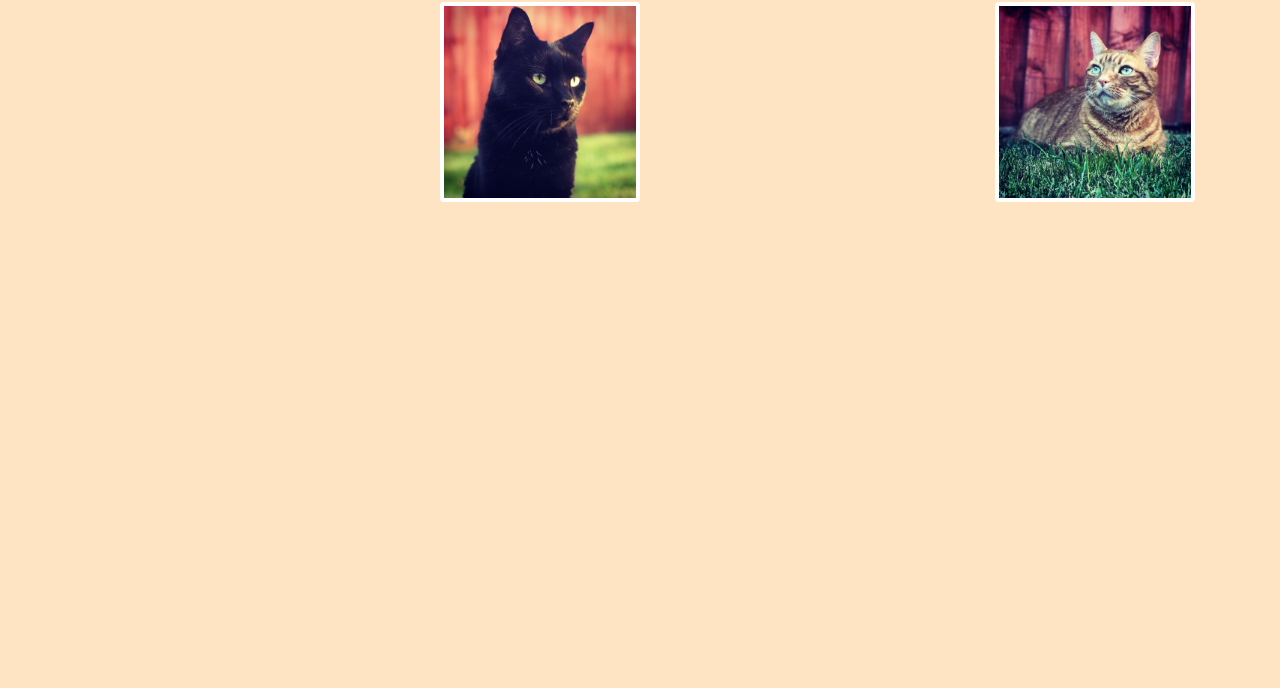
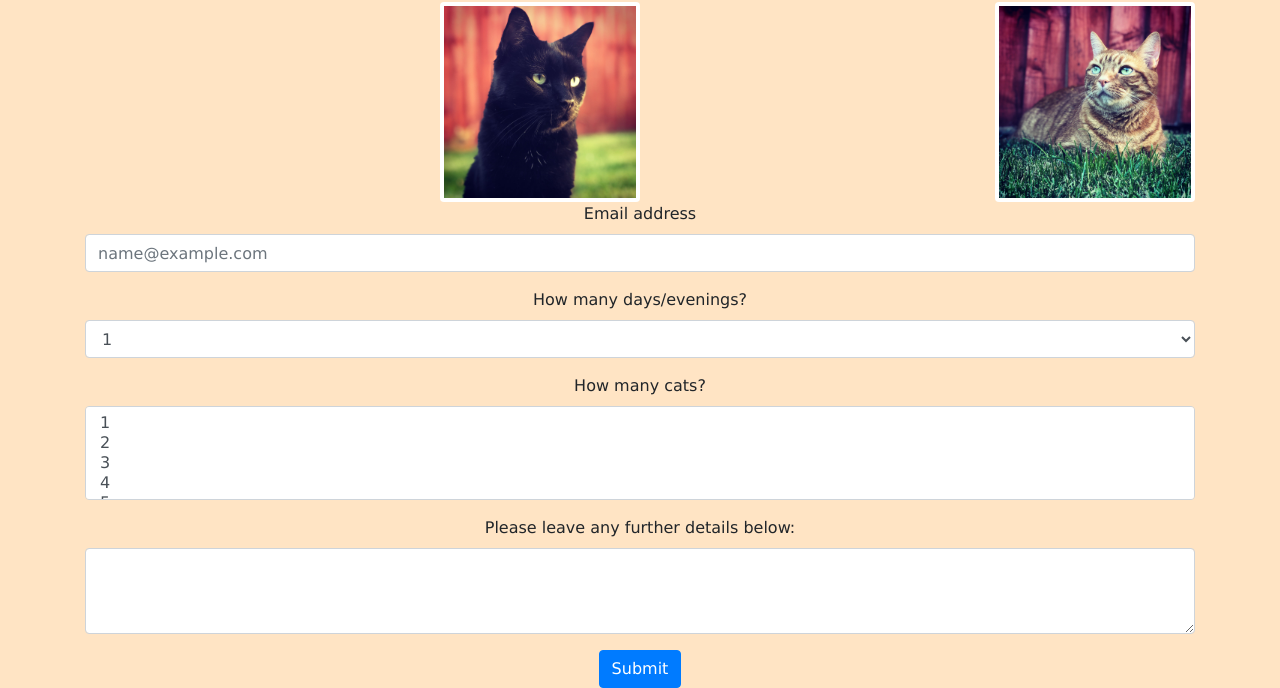
Before and after one commit to lydiabrmc/Meowchester, a plain HTML site: page index.html in a window 1280 px wide. Shown: the part 156-844 px from the top of the page. Before the commit the page ends 800 px from the top, so only its background shows below. Drawn offline with nearby package versions, Linux system fonts and the light colour scheme.

Commit message:
contact/enquiry form layout

```diff
--- a/index.html
+++ b/index.html
@@ -39,6 +39,41 @@
         <img id="edward" class="rounded img-thumbnail" src="./images/986534AB-1DA0-4735-B107-D61C49814C4F_1_105_c.jpeg">
         <img id="edgar" class="rounded img-thumbnail" src="./images/85AE7D21-BD95-43C1-A479-0BC2521CF759_1_105_c.jpeg">
     </div>
+
+    <form class="container">
+        <div class="form-group">
+            <label for="exampleFormControlInput1">Email address</label>
+            <input type="email" class="form-control" id="exampleFormControlInput1" placeholder="name@example.com">
+        </div>
+        <div class="form-group">
+            <label for="exampleFormControlSelect1">How many days/evenings?</label>
+            <select class="form-control" id="exampleFormControlSelect1">
+                <option>1</option>
+                <option>2</option>
+                <option>3</option>
+                <option>4</option>
+                <option>5</option>
+            </select>
+        </div>
+        <div class="form-group">
+            <label for="exampleFormControlSelect2">How many cats?</label>
+            <select multiple class="form-control" id="exampleFormControlSelect2">
+                <option>1</option>
+                <option>2</option>
+                <option>3</option>
+                <option>4</option>
+                <option>5</option>
+            </select>
+        </div>
+        <div class="form-group">
+            <label for="exampleFormControlTextarea1">Please leave any further details below:</label>
+            <textarea class="form-control" id="exampleFormControlTextarea1" rows="3"></textarea>
+        </div>
+        <div>
+            <button type="button" class="btn btn-primary">Submit</button>
+        </div>
+    </form>
+
 </body>
 
 </html>
```
